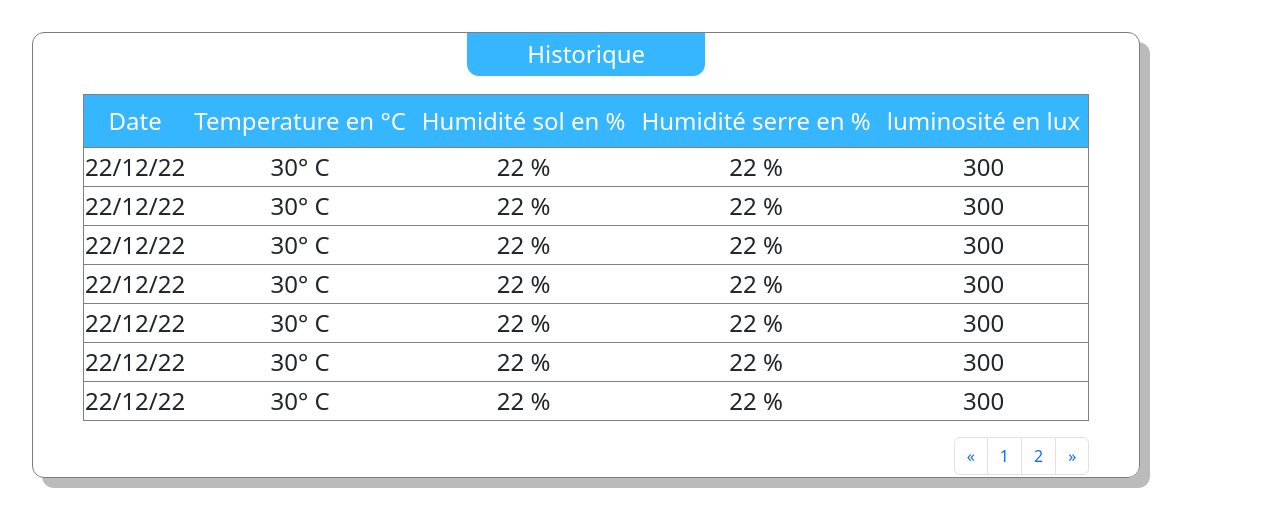
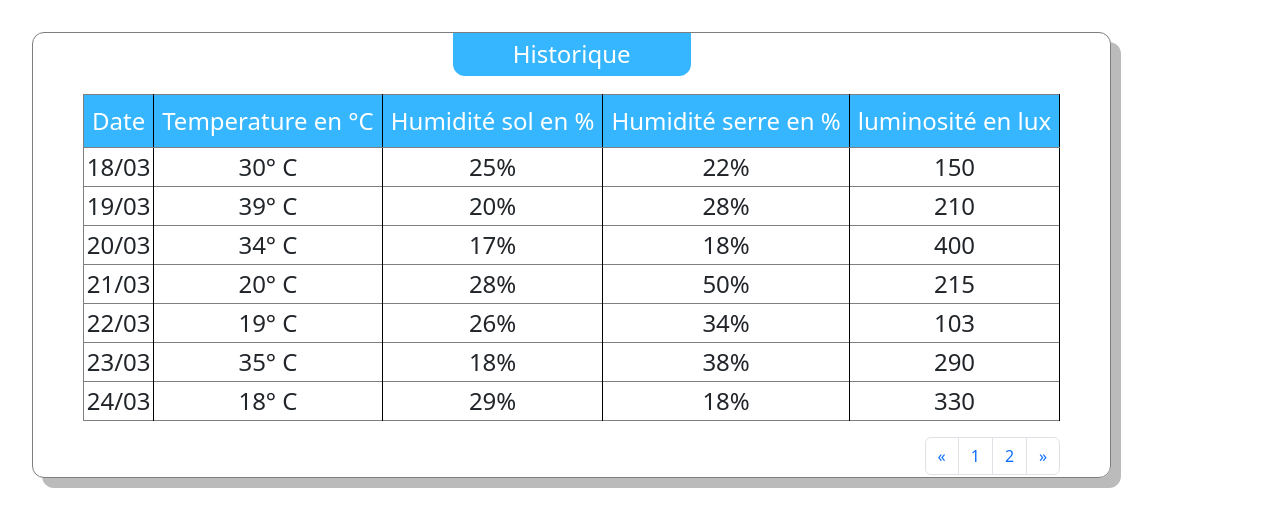
Before and after one commit to mohamadou-cell/Projet_serre, a React (Vite) app in the folder frontend/serre/: page / in a window 1280 px wide. Shown: the top 526 px of the page. Built offline with nearby package versions, Linux system fonts and the light colour scheme.

Commit message:
tableaux améliorer

```diff
--- a/frontend/serre/public/donnee.json
+++ b/frontend/serre/public/donnee.json
@@ -1,51 +1,51 @@
 [
     {
-        "Date": "22/12/22",
+        "Date": "18/03",
         "temp": "30° C",
-        "humi_sol": "22 %",
-        "humi_serre": "22 %",
-        "luminosite": "300"
+        "humi_sol": "25%",
+        "humi_serre": "22%",
+        "luminosite": "150"
     },
     {
-        "Date": "22/12/22",
-        "temp": "30° C",
-        "humi_sol": "22 %",
-        "humi_serre": "22 %",
-        "luminosite": "300"
+        "Date": "19/03",
+        "temp": "39° C",
+        "humi_sol": "20%",
+        "humi_serre": "28%",
+        "luminosite": "210"
     },
     {
-        "Date": "22/12/22",
-        "temp": "30° C",
-        "humi_sol": "22 %",
-        "humi_serre": "22 %",
-        "luminosite": "300"
+        "Date": "20/03",
+        "temp": "34° C",
+        "humi_sol": "17%",
+        "humi_serre": "18%",
+        "luminosite": "400"
     },
     {
-        "Date": "22/12/22",
-        "temp": "30° C",
-        "humi_sol": "22 %",
-        "humi_serre": "22 %",
-        "luminosite": "300"
+        "Date": "21/03",
+        "temp": "20° C",
+        "humi_sol": "28%",
+        "humi_serre": "50%",
+        "luminosite": "215"
     },
     {
-        "Date": "22/12/22",
-        "temp": "30° C",
-        "humi_sol": "22 %",
-        "humi_serre": "22 %",
-        "luminosite": "300"
+        "Date": "22/03",
+        "temp": "19° C",
+        "humi_sol": "26%",
+        "humi_serre": "34%",
+        "luminosite": "103"
     },
     {
-        "Date": "22/12/22",
-        "temp": "30° C",
-        "humi_sol": "22 %",
-        "humi_serre": "22 %",
-        "luminosite": "300"
+        "Date": "23/03",
+        "temp": "35° C",
+        "humi_sol": "18%",
+        "humi_serre": "38%",
+        "luminosite": "290"
     },
     {
-        "Date": "22/12/22",
-        "temp": "30° C",
-        "humi_sol": "22 %",
-        "humi_serre": "22 %",
-        "luminosite": "300"
+        "Date": "24/03",
+        "temp": "18° C",
+        "humi_sol": "29%",
+        "humi_serre": "18%",
+        "luminosite": "330"
     }
 ]
--- a/frontend/serre/src/composants/historique.tsx
+++ b/frontend/serre/src/composants/historique.tsx
@@ -9,10 +9,27 @@ const Historique = () => {
       .then((res) => res.json())
       .then((res) => {
         setUsers(res);
-        console.log(res);
+        res;
       });
   }, []);
 
+  const Data = () => {
+
+
+    return (
+      <tbody>
+        {users?.map((user: any) => (
+          <tr>
+            <td className="td_">{user.Date}</td>
+            <td className="td_">{user.temp}</td>
+            <td className="td_">{user.humi_sol}</td>
+            <td className="td_">{user.humi_serre}</td>
+            <td className="td_">{user.luminosite}</td>
+          </tr>
+        ))}
+      </tbody>
+    );
+  };
 
   return (
     <div className="box">
@@ -23,23 +40,13 @@ const Historique = () => {
       <div className="table table_">
         <table border={1}>
           <thead className="backblue">
-            <td>Date</td>
-            <td>Temperature en °C</td>
-            <td>Humidité sol en %</td>
-            <td>Humidité serre en %</td>
-            <td>luminosité en lux</td>
+            <td className="td_">Date</td>
+            <td className="td_">Temperature en °C</td>
+            <td className="td_">Humidité sol en %</td>
+            <td className="td_">Humidité serre en %</td>
+            <td className="td_">luminosité en lux</td>
           </thead>
-          <tbody>
-            {users?.map((user: any) => (
-              <tr>
-                <td>{user.Date}</td>
-                <td>{user.temp}</td>
-                <td>{user.humi_sol}</td>
-                <td>{user.humi_serre}</td>
-                <td>{user.luminosite}</td>
-              </tr>
-            ))}
-          </tbody>
+          <Data></Data>
         </table>
       </div>
       <nav aria-label="Page navigation example">
--- a/frontend/serre/src/composants/styles/historique.css
+++ b/frontend/serre/src/composants/styles/historique.css
@@ -14,6 +14,9 @@
 
 tr, td, h4{
     font-size: 1.5rem;
+}
+.td_{
+border-right: 1px solid black;
 }
 .h4-container{
     width: 100%;
```
